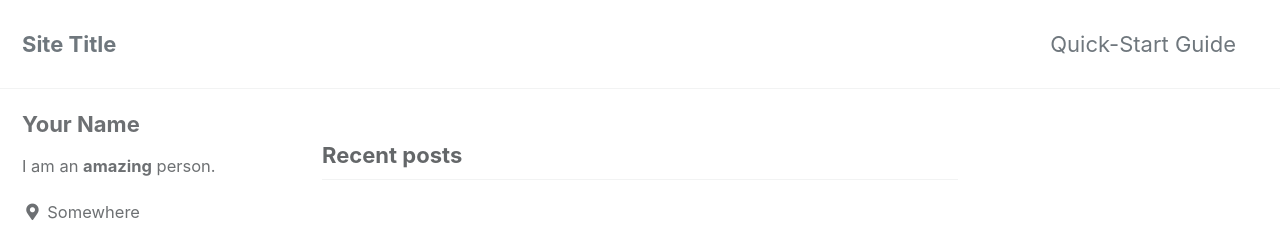
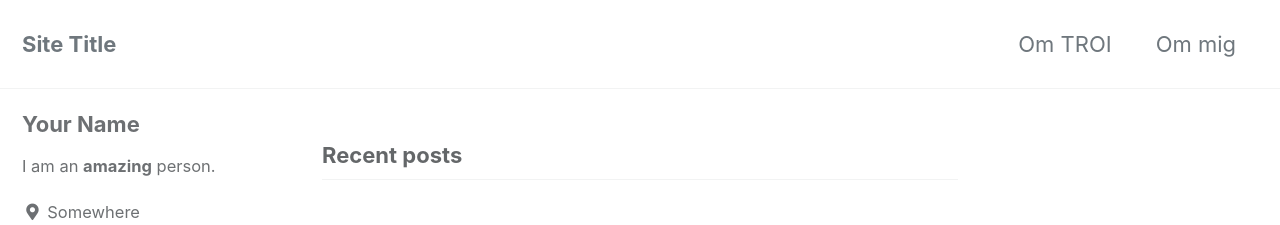
Before and after one commit to ChrickeR/architecture, a Jekyll site: the page built from index.html, in a window 1280 px wide. Shown: the top 225 px of the page. Built offline with Jekyll 4.4.1, drawn with Linux system fonts in a browser that asks for light colours; cached includes are drawn as plain includes; the list of posts is cut into pages by our own code.

Commit message:
Update navigation.yml

```diff
--- a/_data/navigation.yml
+++ b/_data/navigation.yml
@@ -1,9 +1,9 @@
 # main links
 main:
-  - title: "Quick-Start Guide"
-    url: https://mmistakes.github.io/minimal-mistakes/docs/quick-start-guide/
-  # - title: "About"
-  #   url: https://mmistakes.github.io/minimal-mistakes/about/
+  - title: "Om TROI"
+    url: https://troi.se
+  - title: "Om mig"
+    url: https://troi.se
   # - title: "Sample Posts"
   #   url: /year-archive/
   # - title: "Sample Collections"
```
